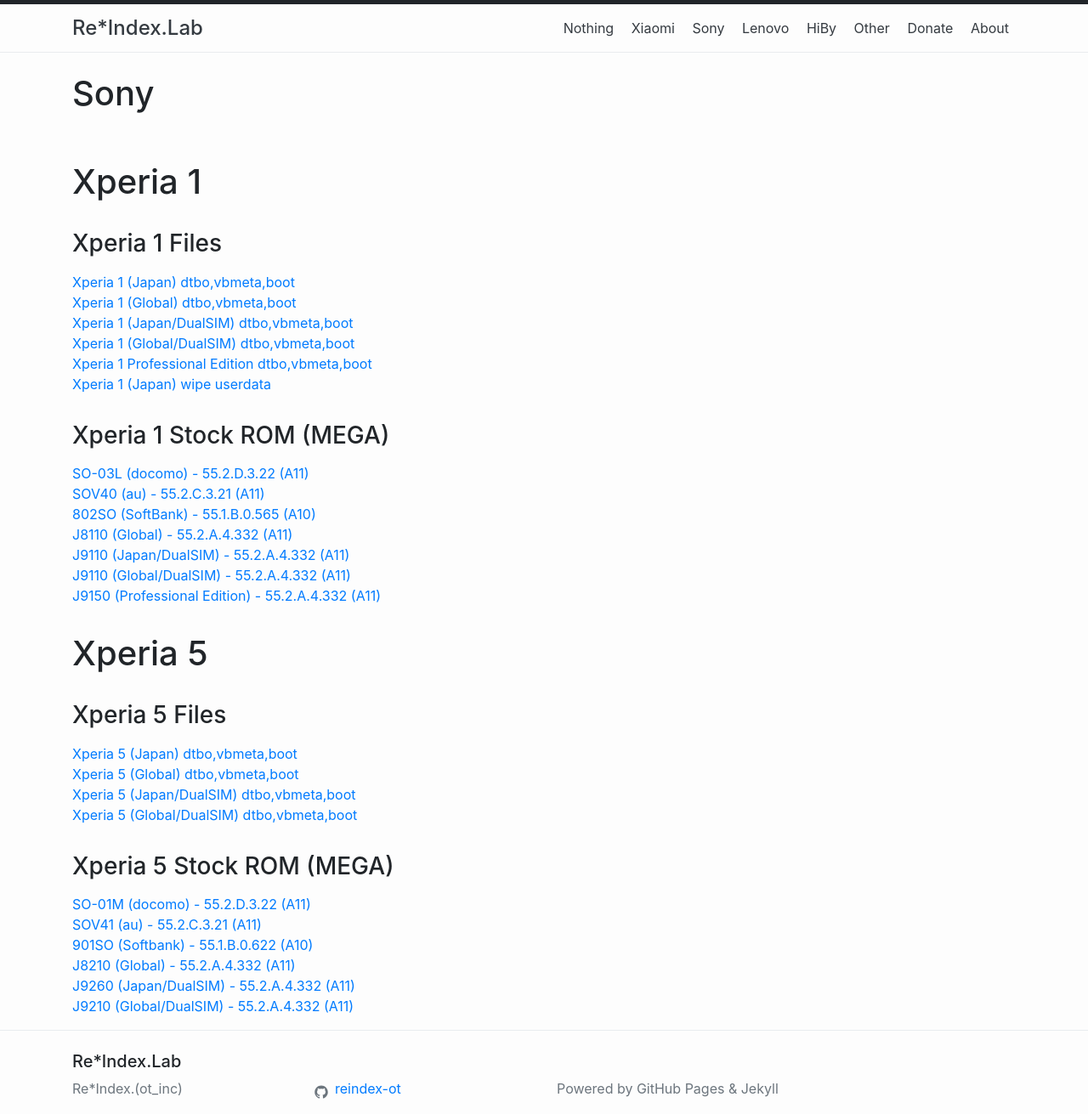
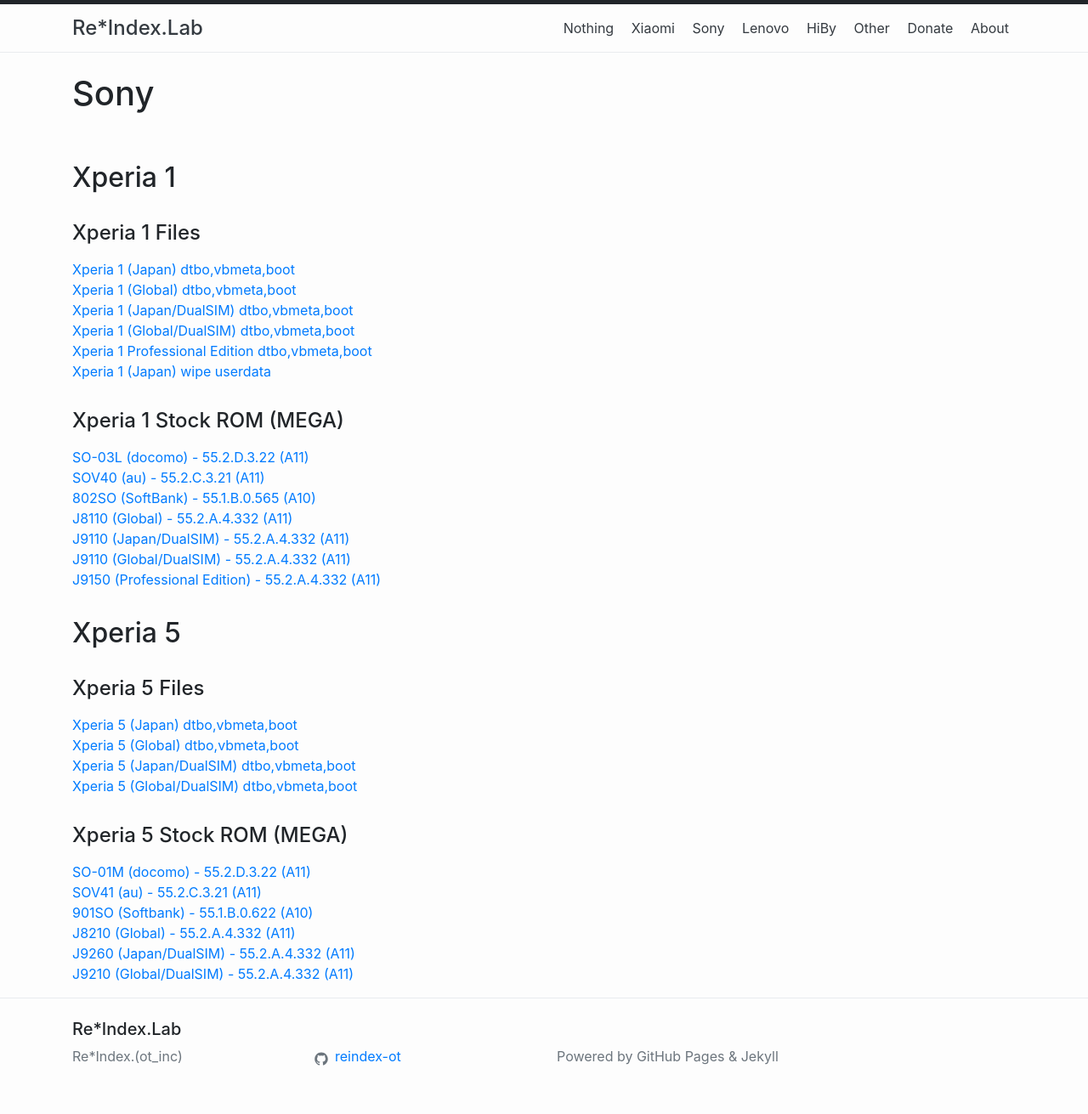
Before and after one commit to reindex-ot/reindex-ot.github.io, a Jekyll site: the page built from sony.md, in a window 1280 px wide. Shown: the whole page at 85% size. Built offline with Jekyll 4.4.1, drawn with Linux system fonts in a browser that asks for light colours; after the commit the page ends 1273 px from its top, so only the background shows below that.

```diff
--- a/sony.md
+++ b/sony.md
@@ -4,15 +4,15 @@ title: Sony
 permalink: /sony/
 ---
 
-# Xperia 1
-### Xperia 1 Files
+## Xperia 1
+#### Xperia 1 Files
 [Xperia 1 (Japan) dtbo,vbmeta,boot](https://github.com/reindex-ot/reindex-ot.github.io/blob/main/Xperia/Xperia1_JP_dtbo,vbmeta,boot.7z?raw=true)<br>
 [Xperia 1 (Global) dtbo,vbmeta,boot](https://github.com/reindex-ot/reindex-ot.github.io/blob/main/Xperia/Xperia1_J8110_dtbo,vbmeta,boot.7z?raw=true)<br>
 [Xperia 1 (Japan/DualSIM) dtbo,vbmeta,boot](https://github.com/reindex-ot/reindex-ot.github.io/blob/main/Xperia/Xperia1_J9110_JP(DualSIM)_dtbo,vbmeta,boot.7z?raw=true)<br>
 [Xperia 1 (Global/DualSIM) dtbo,vbmeta,boot](https://github.com/reindex-ot/reindex-ot.github.io/blob/main/Xperia/Xperia1_J9110(DualSIM)_dtbo,vbmeta,boot.7z?raw=true)<br>
 [Xperia 1 Professional Edition dtbo,vbmeta,boot](https://github.com/reindex-ot/reindex-ot.github.io/blob/main/Xperia/Xperia1_J9510(ProfessionalEdition)_dtbo,vbmeta,boot.7z?raw=true)<br>
 [Xperia 1 (Japan) wipe userdata](https://github.com/reindex-ot/reindex-ot.github.io/raw/main/Xperia/Xperia1_JP_wipe_userdata.7z?raw=true)<br>
-### Xperia 1 Stock ROM (MEGA)
+#### Xperia 1 Stock ROM (MEGA)
 [SO-03L (docomo) - 55.2.D.3.22 (A11)](https://mega.nz/file/2ooAmYLI#ez4QfW3s4nipRKOT0vrby3NtFeCG0C4cCeQrziDOUW8)<br>
 [SOV40 (au) - 55.2.C.3.21 (A11)](https://mega.nz/file/XwpHTSQZ#7ASh31HfdgbynMSiR3VuGMha20XT3Aetgk0sXghJp6w)<br>
 [802SO (SoftBank) - 55.1.B.0.565 (A10)](https://mega.nz/file/j1wWGDSa#QCUxiMskO8txDOaAPSJfNYGR61Kcf8-VKCt4MZPofAk)<br>
@@ -21,13 +21,13 @@ permalink: /sony/
 [J9110 (Global/DualSIM) - 55.2.A.4.332 (A11)](https://mega.nz/file/74RkkA6S#MMeXVw8sTMy0Ty1uxHnzWWcs39VNQTzdCTXnUgICZGg)<br>
 [J9150 (Professional Edition) - 55.2.A.4.332 (A11)](https://mega.nz/file/uwQThTyL#ocWxUV70uXzGpGYNrWTp5OBMbPy_Mtg5mJLBFWVYs7Y)<br>
 
-# Xperia 5
-### Xperia 5 Files
+## Xperia 5
+#### Xperia 5 Files
 [Xperia 5 (Japan) dtbo,vbmeta,boot](https://github.com/reindex-ot/reindex-ot.github.io/blob/main/Xperia/Xperia5_JP_dtbo,vbmeta,boot.7z?raw=true)<br>
 [Xperia 5 (Global) dtbo,vbmeta,boot](https://github.com/reindex-ot/reindex-ot.github.io/blob/main/Xperia/Xperia5_J8210_dtbo,vbmeta,boot.7z?raw=true)<br>
 [Xperia 5 (Japan/DualSIM) dtbo,vbmeta,boot](https://github.com/reindex-ot/reindex-ot.github.io/blob/main/Xperia/Xperia5_J9260(DualSIM)_dtbo,vbmeta,boot.7z?raw=true)<br>
 [Xperia 5 (Global/DualSIM) dtbo,vbmeta,boot](https://github.com/reindex-ot/reindex-ot.github.io/blob/main/Xperia/Xperia5_J9210(DualSIM)_dtbo,vbmeta,boot.7z?raw=true)<br>
-### Xperia 5 Stock ROM (MEGA)
+#### Xperia 5 Stock ROM (MEGA)
 [SO-01M (docomo) - 55.2.D.3.22 (A11)](https://mega.nz/file/6txQFITA#nzf0W6t9umRlRBbJwYYHkYIL9plnP87Gbp1-EZPNZBs)<br>
 [SOV41 (au) - 55.2.C.3.21 (A11)](https://mega.nz/file/O95FWKxR#x3vvkfj1uxlPhF76xwiSjhworYOg8dOmt8JeKIk8GBU)<br>
 [901SO (Softbank) - 55.1.B.0.622 (A10)](https://mega.nz/file/H4BCyJSY#m8Ys0IekbFOjsaqC2j50LvgdrKyPlaAmC2KGwzGoTBk)<br>
```
